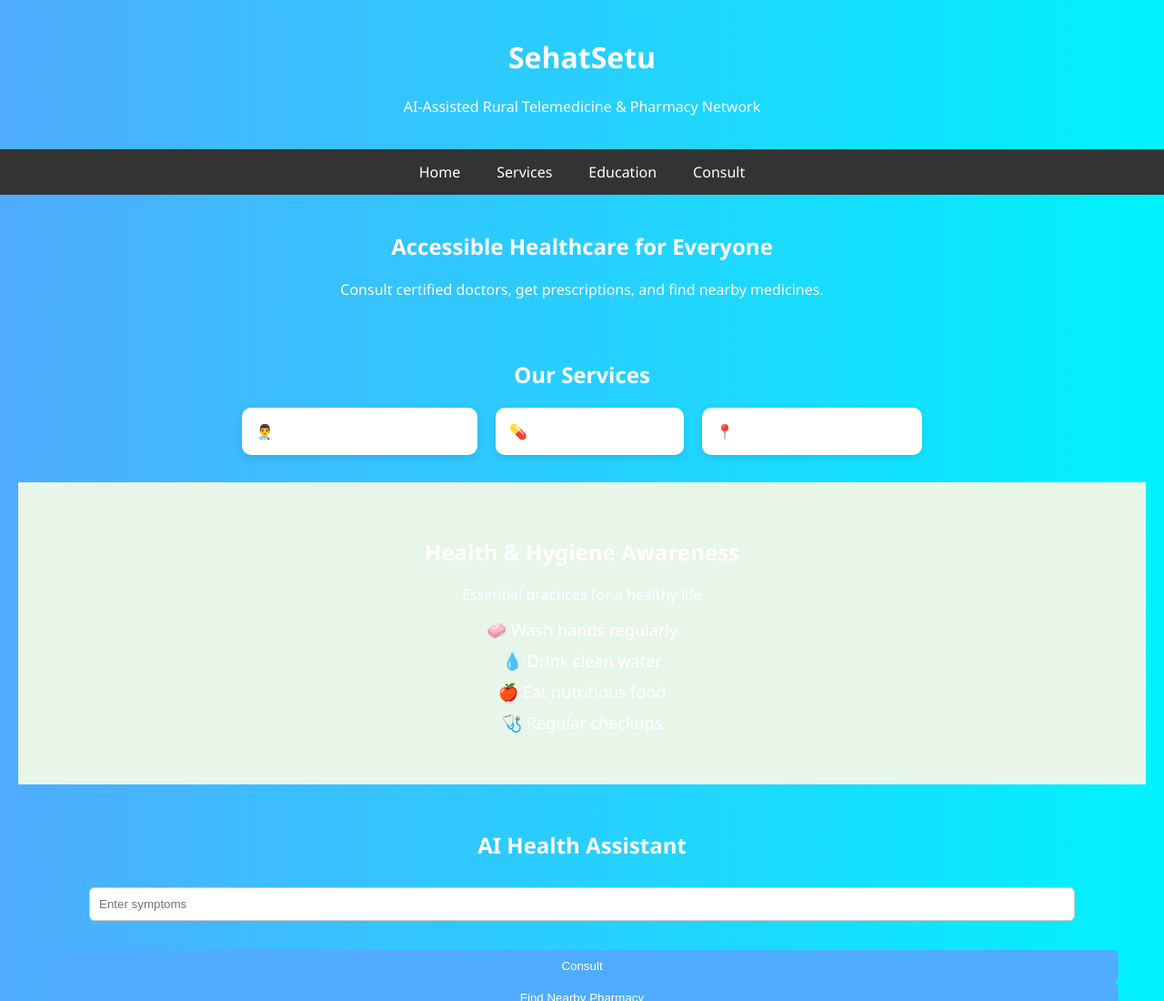
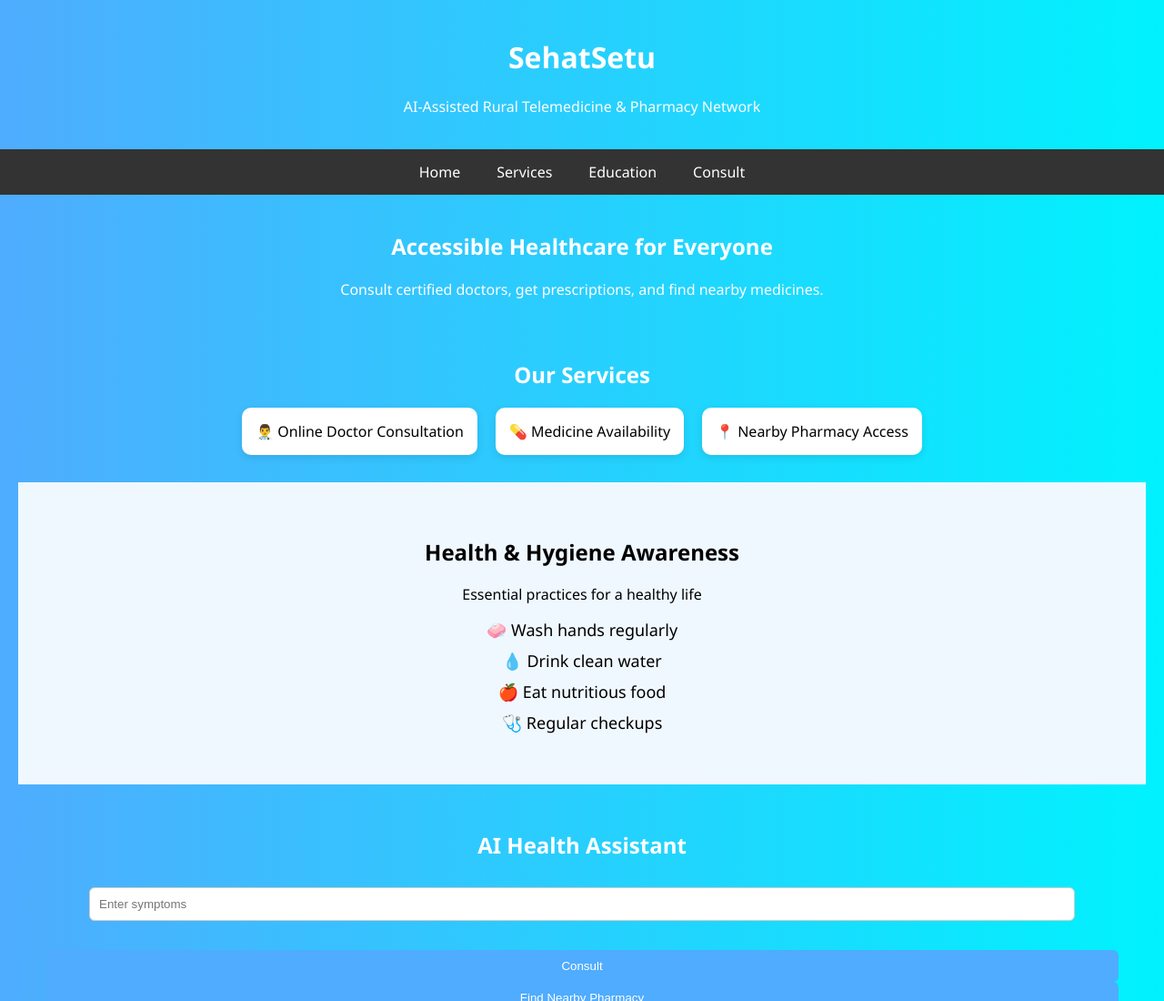
Before and after one commit to sohinigope92-sys/rural-health-hub, a plain HTML site: page index.html in a window 1280 px wide. Shown: the top 1100 px of the page at 91% size. Drawn offline with Linux system fonts and the light colour scheme.

Commit message:
Update style.css

```diff
--- a/style.css
+++ b/style.css
@@ -116,6 +116,7 @@ footer {
   padding: 15px;
   border-radius: 10px;
   box-shadow: 0 3px 10px rgba(0,0,0,0.1);
+  color: black;
 }
 
 .chatbot {
@@ -162,7 +163,12 @@ footer {
 .education {
   padding: 40px;
   text-align: center;
-  background: #e8f5e9;
+  background: #f0f8ff;
+  color: black;
+}
+
+.education p {
+  color: black;
 }
 
 .education ul {
@@ -173,6 +179,7 @@ footer {
 .education li {
   margin: 10px;
   font-size: 18px;
+  color: black;
 }
 
 footer {
```
